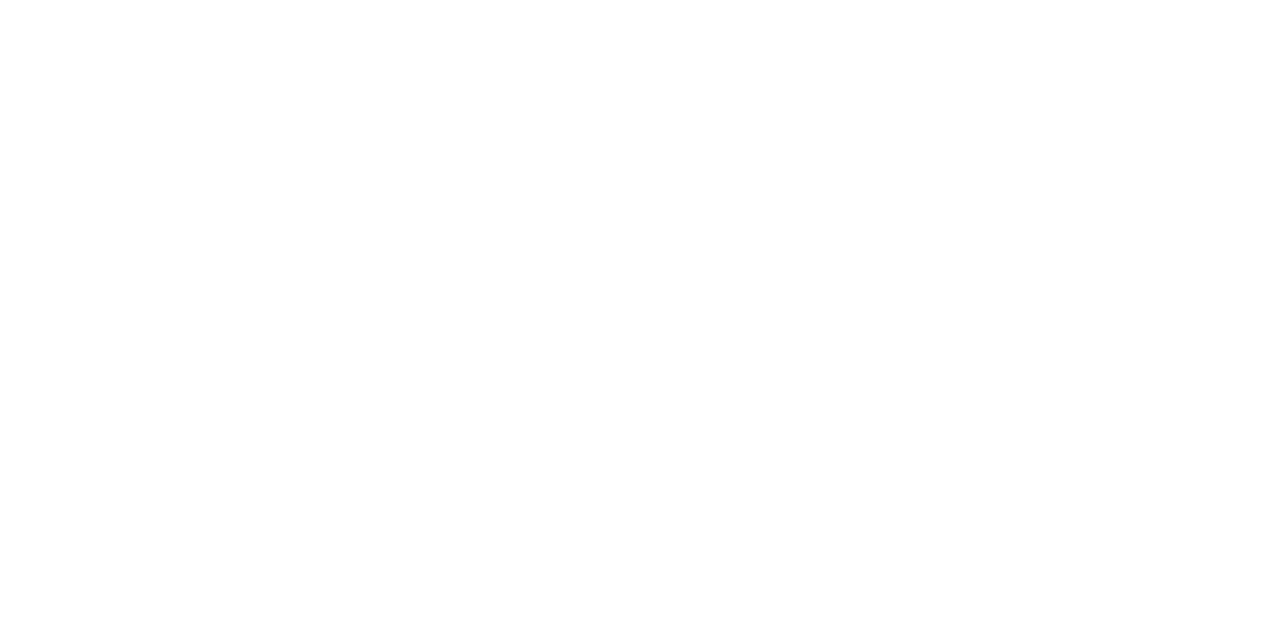
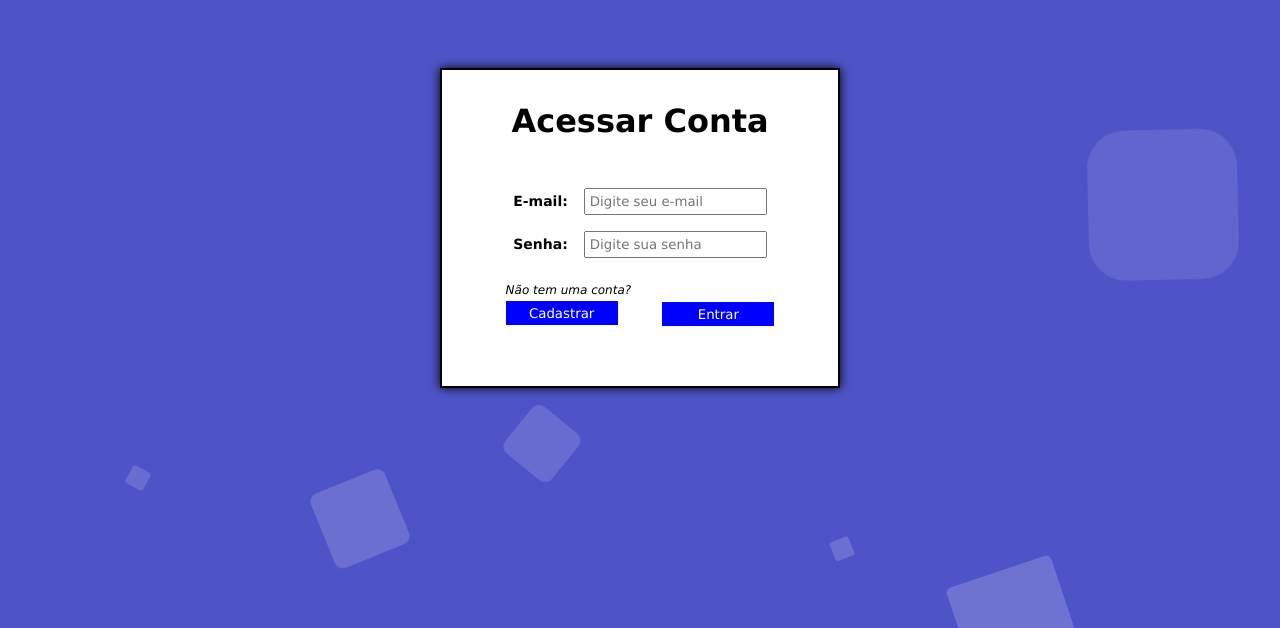
Before and after one commit to leonardorochedo/system-process, a React (Vite) app in the folder frontend/: page / in a window 1280 px wide. Before the commit this address had no page. Shown: the part 172-800 px from the top of the page. Built offline with nearby package versions, Linux system fonts and the light colour scheme.

Commit message:
add axios in login page

```diff
--- a/frontend/src/App.tsx
+++ b/frontend/src/App.tsx
@@ -1,20 +1,21 @@
-import React from 'react';
+import React from "react";
 
-import { LoginPage } from './routes/LoginPage/LoginPage';
-import { RegisterPage } from './routes/RegisterPage/RegisterPage';
-import { Dashboard } from './routes/Dashboard/Dashboard';
+import { LoginPage } from "./routes/LoginPage/LoginPage";
+import { RegisterPage } from "./routes/RegisterPage/RegisterPage";
+import { Dashboard } from "./routes/Dashboard/Dashboard";
 
-import './App.css'
-import { BrowserRouter, Routes, Route } from 'react-router-dom';
+import "./App.css";
+import { BrowserRouter, Routes, Route } from "react-router-dom";
 
 export function App() {
   return (
     <BrowserRouter>
       <Routes>
-        <Route path="/register" element={<RegisterPage />}/>
-        <Route path="/login" element={<LoginPage />}/>
-        <Route path="/dashboard" element={<Dashboard />}/>
+        <Route path="/register" element={<RegisterPage />} />
+        <Route path="/login" element={<LoginPage />} />
+        <Route path="/dashboard" element={<Dashboard />} />
+        <Route path="/" element={<LoginPage />} />
       </Routes>
     </BrowserRouter>
-  )
+  );
 }
--- a/frontend/src/routes/LoginPage/LoginPage.tsx
+++ b/frontend/src/routes/LoginPage/LoginPage.tsx
@@ -1,11 +1,26 @@
-import React from 'react';
+import axios from "axios";
 
-import './LoginPage.css';
+import { useNavigate } from "react-router-dom";
+
+import "./LoginPage.css";
 
 export function LoginPage() {
+  const navigate = useNavigate();
+  const api = axios.create({
+    baseURL: "http://localhost:8080",
+  });
+
+  async function loginUser() {
+    // dar get no user e comparar os dados
+  }
+
+  function sendToRegister() {
+    navigate("/register");
+  }
+
   return (
     <>
-        <div className="area" >
+      <div className="area">
         <ul className="circles">
           <li></li>
           <li></li>
@@ -18,27 +33,39 @@ export function LoginPage() {
           <li></li>
           <li></li>
         </ul>
-      </div >
-        <div className='container'>
-            <form action="" method='POST' className='form-container'>
+      </div>
+      <div className="container">
+        <form onSubmit={loginUser} className="form-container">
           <h1>Acessar Conta</h1>
-                <div className='item-form'>
+          <div className="item-form">
             <label htmlFor="email">E-mail:</label>
-                    <input type="email" name='email' placeholder='Digite seu e-mail' required />
+            <input
+              type="email"
+              name="email"
+              placeholder="Digite seu e-mail"
+              required
+            />
           </div>
-                <div className='item-form'>
-                    <label htmlFor="password">Senha:</label>
-                    <input type="password" name='password' placeholder='Digite sua senha' required />
+          <div className="item-form">
+            <label htmlFor="senha">Senha:</label>
+            <input
+              type="password"
+              name="senha"
+              placeholder="Digite sua senha"
+              required
+            />
           </div>
-                <div className='actions actions-login'>
-                    <div className='register'>
+          <div className="actions actions-login">
+            <div className="register">
               <p>Não tem uma conta?</p>
-                        <button className='button'>Cadastrar</button>
+              <button onClick={sendToRegister} className="button">
+                Cadastrar
+              </button>
             </div>
-                    <input className='button' type="submit" value="Entrar" />
+            <input className="button" type="submit" value="Entrar" />
           </div>
         </form>
       </div>
     </>
-    )
+  );
 }
--- a/frontend/src/routes/RegisterPage/RegisterPage.tsx
+++ b/frontend/src/routes/RegisterPage/RegisterPage.tsx
@@ -3,8 +3,6 @@ import { useState } from "react";
 import axios from "axios";
 
 import { useNavigate } from "react-router-dom";
-
-import React from "react";
 
 export function RegisterPage() {
   const navigate = useNavigate();
@@ -25,6 +23,10 @@ export function RegisterPage() {
       .catch((err) => {
         console.log("Erro: " + err);
       });
+  }
+
+  function sendToLogin() {
+    navigate("/login");
   }
 
   return (
@@ -69,7 +71,9 @@ export function RegisterPage() {
           <div className="actions actions-login">
             <div className="register">
               <p>Já tem uma conta?</p>
-              <button className="button">Entrar</button>
+              <button onClick={sendToLogin} className="button">
+                Entrar
+              </button>
             </div>
             <input className="button" type="submit" value="Cadastrar" />
           </div>
```
Lines whose indentation alone changed are shown as unchanged.
